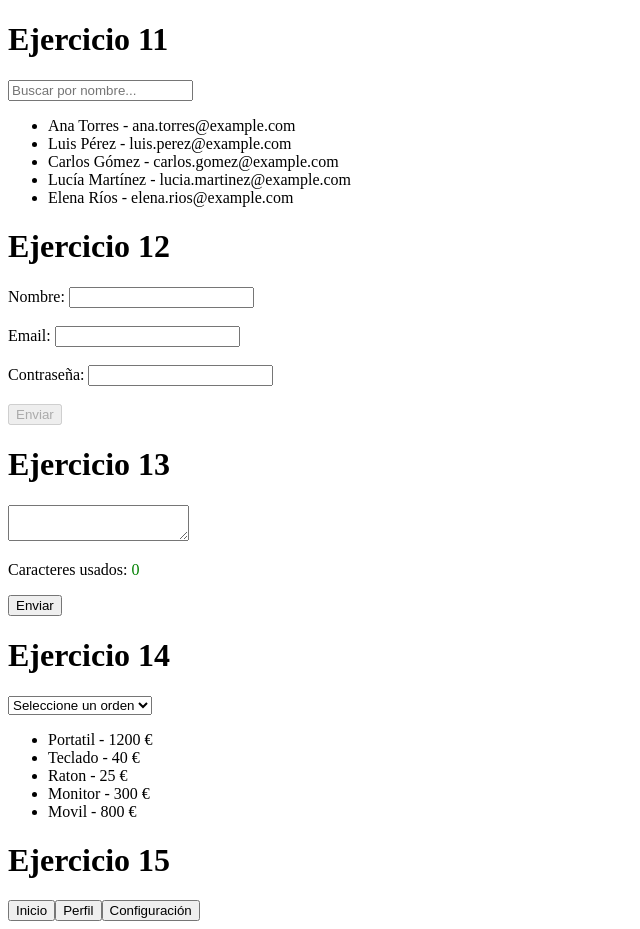
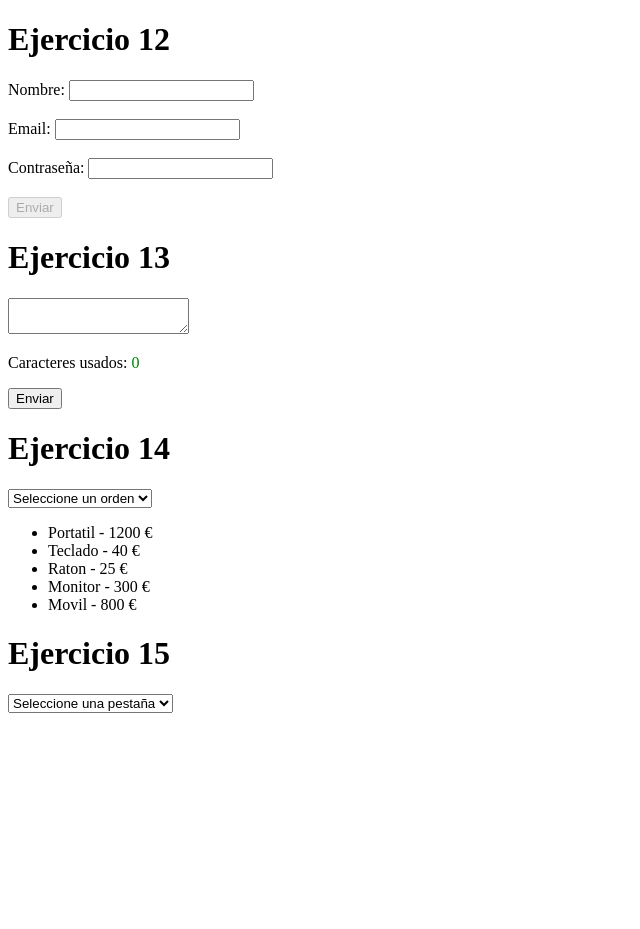
Before and after one commit to Sisselio/PR-practica-1, a Nuxt app: page /ejercicios in a window 1280 px wide. Shown: the whole page, without its empty margins (0-640 px from the left). After the commit the page ends 800 px from the top, so only its background shows below. Built offline with nearby package versions, Linux system fonts and the light colour scheme.

Commit message:
feat(exercises): finished ejercicios3 part2

```diff
--- a/app/pages/ejercicios.vue
+++ b/app/pages/ejercicios.vue
@@ -259,7 +259,7 @@ La búsqueda debe ser insensible a mayúsculas/minúsculas. -->
       </li>
     </ul>
   </div> -->
-  <div id="ej11">
+  <!-- <div id="ej11">
     <h1>Ejercicio 11</h1>
     <input
       v-model="searchName"
@@ -274,7 +274,7 @@ La búsqueda debe ser insensible a mayúsculas/minúsculas. -->
     </ul>
 
     <p v-if="matchingNames.length === 0">No se encontraron usuarios.</p>
-  </div>
+  </div> -->
   <!-- ✅ Ejercicio 12: Formulario de registro con validación reactiva
 
 Enunciado
@@ -405,9 +405,12 @@ Aplica una clase activa al botón/tab seleccionado. -->
 
   <div id="ej15">
     <h1>Ejercicio 15</h1>
-    <button>Inicio</button>
-    <button>Perfil</button>
-    <button>Configuración</button>
+    <select v-model="selectTabs" @change="selectedTab(selectTabs)">
+      <option value="">Seleccione una pestaña</option>
+      <option v-for="tab in tabs" :key="tab.id" :value="tab">
+        {{ tab.name }}
+      </option>
+    </select>
     <div v-if="isInicio">
       <h3>Pestaña de inicio</h3>
     </div>
@@ -424,6 +427,7 @@ Aplica una clase activa al botón/tab seleccionado. -->
 
 <script setup>
 import { ref, watch, computed } from "vue";
+import Index from "./index.vue";
 // Ejercicio 1
 const mensaje = ref("Ejercicio 1");
 // Ejercicio 2
@@ -590,7 +594,7 @@ function sortedDown() {
   const sorted = [...electronicProducts.value].sort(sortPrizesDown);
   return sorted.map(toRaw);
 }
-function sortedAlphabeticaly() {
+function sortedAlphabetically() {
   const sorted = [...electronicProducts.value].sort(sortNames);
   return sorted.map(toRaw);
 }
@@ -603,8 +607,37 @@ const orderedProducts = computed(() => {
   } else if (selectedOrder.value == "Precio descendente") {
     return sortedDown();
   } else if (selectedOrder.value == "Alfabeticamente") {
-    return sortedAlphabeticaly();
+    return sortedAlphabetically();
   }
 });
 // Ejercicio 15
+const isInicio = ref(false);
+const isPerfil = ref(false);
+const isConfiguración = ref(false);
+const selectTabs = ref("");
+const tabs = ref([
+  { name: "Inicio", id: 1 },
+  { name: "Perfil", id: 2 },
+  { name: "Configuración", id: 3 },
+]);
+function selectedTab(tab) {
+  if (tab.id === 1) {
+    isInicio.value = true;
+    isPerfil.value = false;
+    isConfiguración.value = false;
+  } else if (tab.id === 2) {
+    isInicio.value = false;
+    isPerfil.value = true;
+    isConfiguración.value = false;
+  } else if (tab.id === 3) {
+    isInicio.value = false;
+    isPerfil.value = false;
+    isConfiguración.value = true;
+  } else {
+    isInicio.value = false;
+    isPerfil.value = false;
+    isConfiguración.value = false;
+  }
+}
+// const selectTabs = computed(() => {});
 </script>
```
